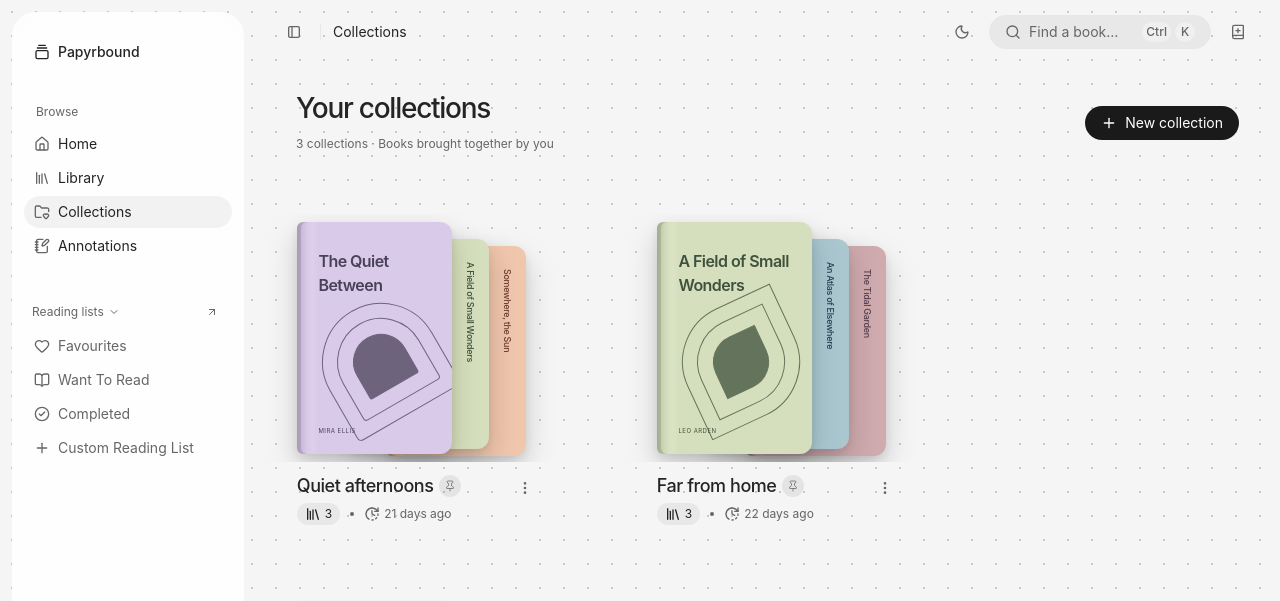
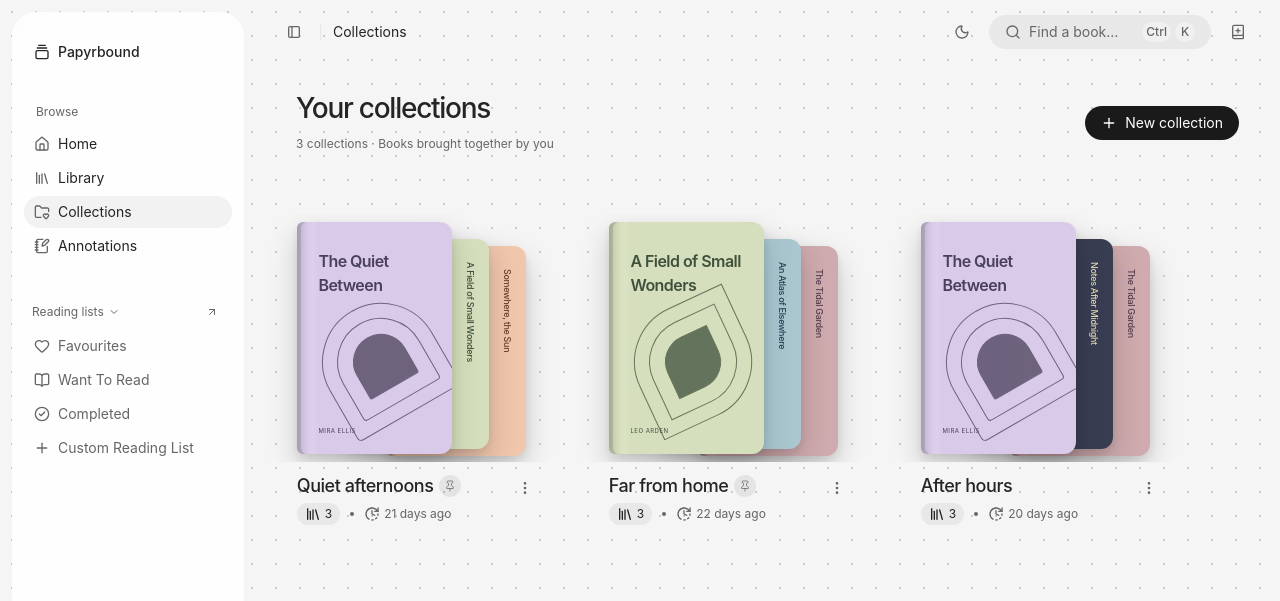
Before and after one commit to Papyrbound/papyrbound-frontend, a Next.js app: page /collections in a window 1280 px wide. Shown: the top 601 px of the page. Built offline with nearby package versions, Linux system fonts and the light colour scheme.

Commit message:
Bring collection cards closer together

```diff
--- a/src/features/collections/ui/collections-page.tsx
+++ b/src/features/collections/ui/collections-page.tsx
@@ -337,7 +337,7 @@ export function CollectionsPage() {
               </Button>
             )}
           </div>
-          <div className="collection-cards -ml-14 grid justify-start gap-5 [grid-template-columns:repeat(auto-fill,minmax(min(100%,270px),340px))] max-[767px]:-ml-9 max-[767px]:gap-4">
+          <div className="collection-cards -ml-9 grid justify-start gap-3 [grid-template-columns:repeat(auto-fill,minmax(min(100%,270px),300px))] max-[767px]:gap-4 max-[767px]:[grid-template-columns:repeat(auto-fill,minmax(min(100%,270px),340px))]">
             {[...collections]
               .sort(
                 (first, second) => Number(second.pinned) - Number(first.pinned),
@@ -348,7 +348,7 @@ export function CollectionsPage() {
                   <Card
                     index={index}
                     key={collection.id}
-                    className="collection-card group/collection relative min-h-[326px] cursor-pointer gap-0 overflow-hidden rounded-[30px] border border-transparent bg-transparent px-5 pb-6 pt-7 shadow-none ring-0 max-[767px]:px-1 hover:text-foreground before:pointer-events-none before:absolute before:inset-x-5 before:inset-y-3 before:rounded-[24px] before:bg-transparent before:transition-colors before:duration-200 before:content-[''] hover:before:bg-[color-mix(in_srgb,var(--collection-color)_7%,var(--card))] [&:has(.collection-card-title:focus-visible)]:outline-2 [&:has(.collection-card-title:focus-visible)]:outline-ring [&:has(.collection-card-title:focus-visible)]:outline-offset-2"
+                    className="collection-card group/collection relative min-h-[326px] cursor-pointer gap-0 overflow-hidden rounded-[30px] border border-transparent bg-transparent px-0 pb-6 pt-7 shadow-none ring-0 max-[767px]:px-1 hover:text-foreground before:pointer-events-none before:absolute before:inset-x-0 before:inset-y-3 before:rounded-[24px] before:bg-transparent before:transition-colors before:duration-200 before:content-[''] hover:before:bg-[color-mix(in_srgb,var(--collection-color)_7%,var(--card))] max-[767px]:before:inset-x-5 [&:has(.collection-card-title:focus-visible)]:outline-2 [&:has(.collection-card-title:focus-visible)]:outline-ring [&:has(.collection-card-title:focus-visible)]:outline-offset-2"
                     style={
                       {
                         "--collection-color": collection.color,
```
Also changed, not shown: 1 other file (tests, documents, lock files or other folders).
